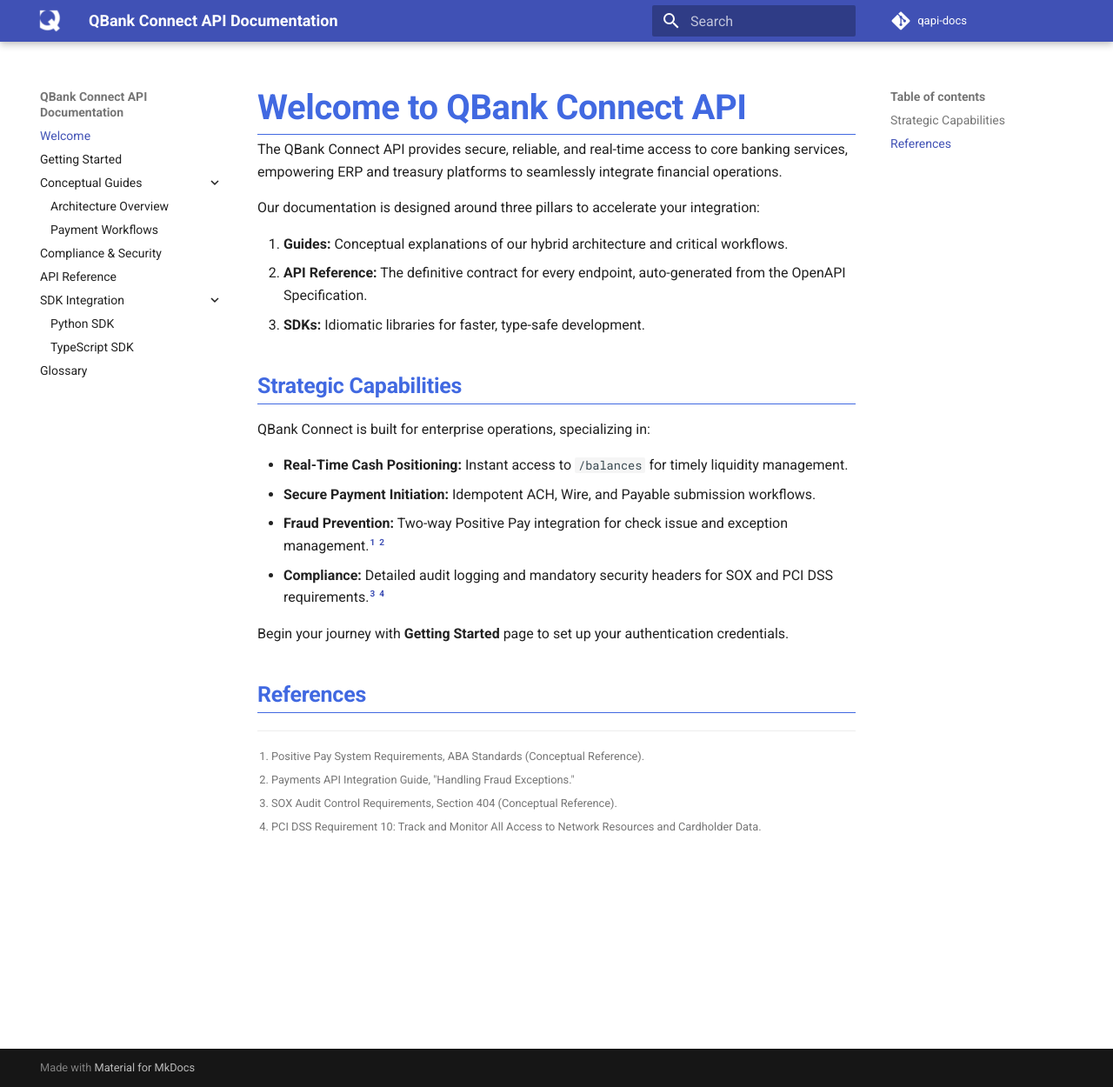
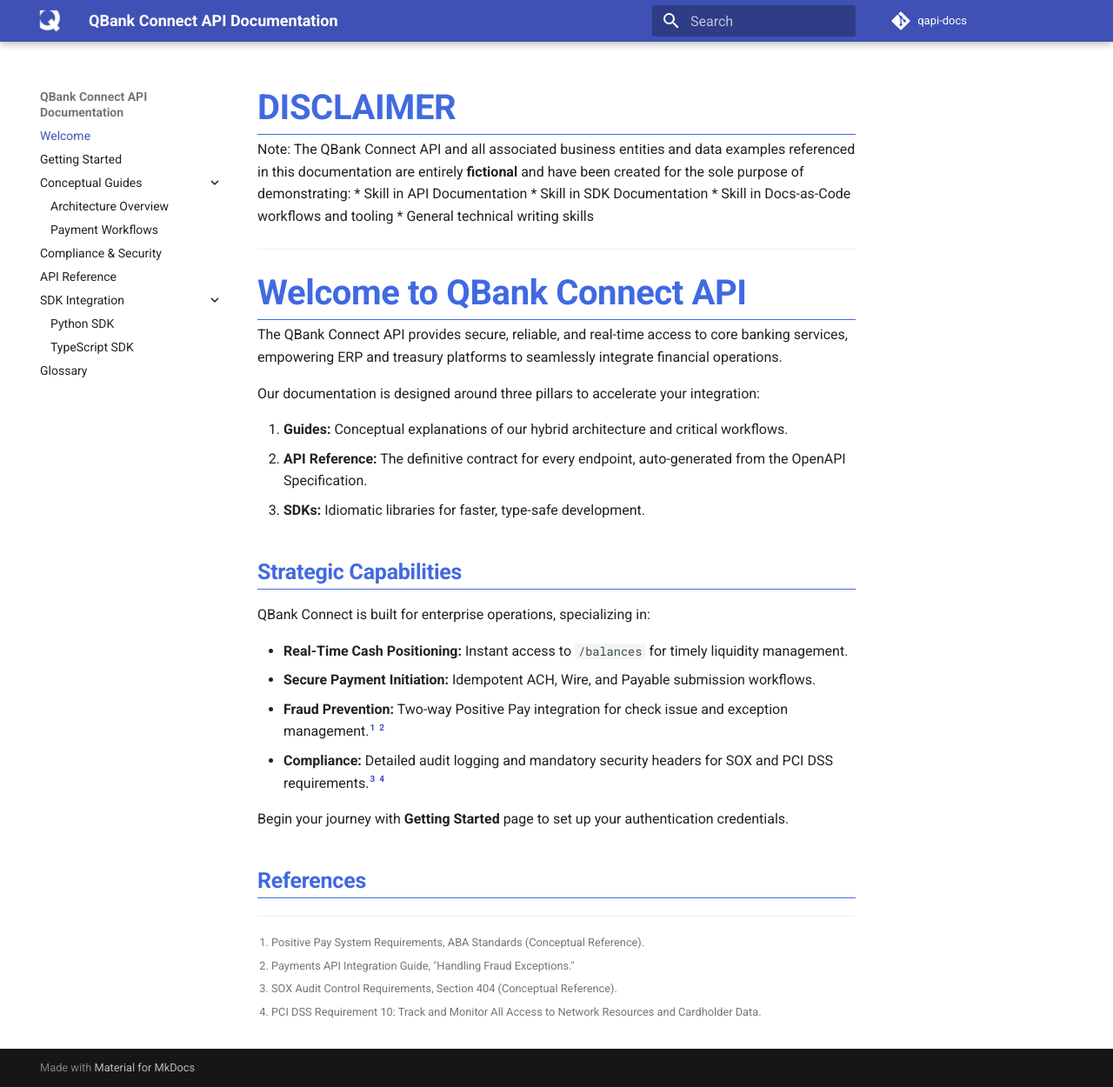
Before and after one commit to aitechnicalwriter/qapi-docs, an MkDocs documentation site: the page built from docs/index.md, in a window 1280 px wide and 1250 px high. Shown: the whole window at 87% size. Built offline with MkDocs 1.6.1 and Material for MkDocs 9.7.7, drawn with Linux system fonts in a browser that asks for light colours; comment, search, counter and statistics services are not loaded.

Commit message:
fix: added Disclaimers to README.md and index.md

```diff
--- a/docs/index.md
+++ b/docs/index.md
@@ -1,3 +1,12 @@
+# DISCLAIMER
+Note: The QBank Connect API and all associated business entities and data examples referenced in this documentation are entirely **fictional** and have been created for the sole purpose of demonstrating:
+* Skill in API Documentation
+* Skill in SDK Documentation
+* Skill in Docs-as-Code workflows and tooling
+* General technical writing skills
+
+---
+
 # Welcome to QBank Connect API
 
 The QBank Connect API provides secure, reliable, and real-time access to core banking services, empowering ERP and treasury platforms to seamlessly integrate financial operations.
```
Also changed, not shown: README.md (+8 -2 lines).
